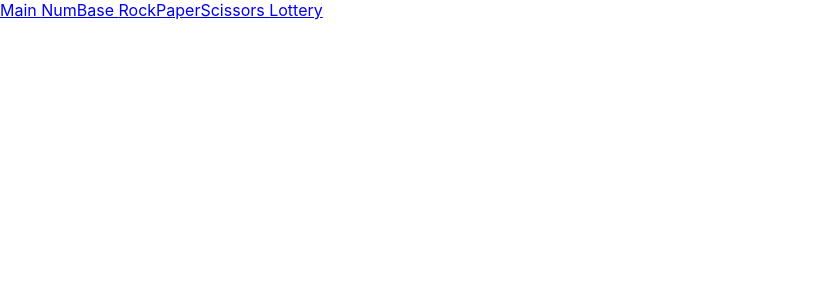
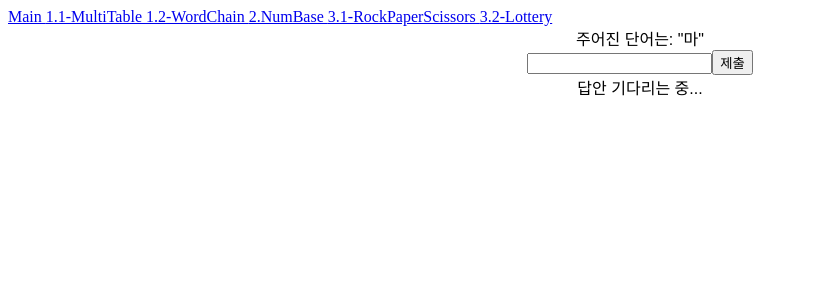
Before and after one commit to headring/FEB_DP_ReactStudy, a React (Create React App) app in the folder jsx/: page /WordChain in a window 1280 px wide. Shown: the top 300 px of the page, without its empty margins (0-815 px from the left). Built offline with nearby package versions, Linux system fonts and the light colour scheme.

Commit message:
1주차 2주차 SPA 작성

```diff
--- /dev/null
+++ b/jsx/src/1.1-MultiTable/MultBody.js
@@ -0,0 +1,46 @@
+import { useState, useRef } from "react";
+
+export default function MultBody() {
+  // 영상에서 나온대로 변경되어야 할 state는 총 4개: 숫자1 & 숫자2 & 입력값 & 정답확인
+  const [first, setFirst] = useState(Math.ceil(Math.random() * 9));
+  const [second, setSecond] = useState(Math.ceil(Math.random() * 9));
+  const [value, setValue] = useState("");
+  const [result, setResult] = useState("아직 미정");
+  const input = useRef();
+  /*
+  setState는 비동기인다???
+  setState((prevState) => {
+    return {
+      value: ''
+      first: Math.ceil(Math.random() * 9)
+      등등
+    };
+  });
+  */
+  const onSubmit = (e) => {
+    e.preventDefault();
+    if (parseInt(value, 10) === first * second) {
+      setValue("");
+      setFirst(Math.ceil(Math.random() * 9));
+      setSecond(Math.ceil(Math.random() * 9));
+      setResult(value + " 정답입니다!!");
+      input.current.focus();
+    } else setResult("다시 입력하세요");
+  };
+
+  return (
+    <div className="App">
+      <span>{`${first} 곱하기 ${second}는?`}</span>
+      <form onSubmit={onSubmit}>
+        <input
+          ref={input}
+          type="number"
+          value={value}
+          onChange={(e) => setValue(e.target.value)}
+        />
+        <button>입력!</button>
+      </form>
+      <span>{result}</span>
+    </div>
+  );
+}
--- /dev/null
+++ b/jsx/src/1.2-WordChain/WordBody.js
@@ -0,0 +1,60 @@
+import { useState, useRef } from "react";
+
+export default function WordBody() {
+  // 필요한 hooks 1) 시작단어 2)입력값 3)결과
+
+  const generateWord = () => {
+    let arr = [
+      "가",
+      "나",
+      "다",
+      "라",
+      "마",
+      "바",
+      "사",
+      "아",
+      "자",
+      "차",
+      "카",
+      "타",
+      "파",
+      "하"
+    ];
+    let ranNum = Math.floor(Math.random() * arr.length);
+    return arr[ranNum];
+  };
+
+  const [input, setInput] = useState("");
+  const [givenWord, setGivenWord] = useState(generateWord());
+  const [result, setResult] = useState("답안 기다리는 중...");
+  const refe = useRef("");
+
+  const onSubmit = (e) => {
+    e.preventDefault();
+    if (givenWord === input[0]) {
+      setGivenWord(input[input.length - 1]);
+      setResult("정답입니다. 다음은...");
+      setInput("");
+      refe.current.focus();
+    } else {
+      setResult("다시 입력");
+      refe.current.focus();
+    }
+  };
+
+  return (
+    <div className="App">
+      <span>주어진 단어는: "{givenWord}"</span>
+      <form onSubmit={onSubmit}>
+        <input
+          ref={refe}
+          type="string"
+          value={input}
+          onChange={(e) => setInput(e.target.value)}
+        />
+        <button>제출</button>
+      </form>
+      <span>{result}</span>
+    </div>
+  );
+}
--- a/jsx/src/Lottery/LotBody.js
+++ b/jsx/src/3.1-Lottery/LotBody.js
@@ -31,7 +31,7 @@ export default function LotBody() {
   //5. useRef -> 일반 값을 기억
   const timeouts = useRef([]);
 
-  //useEffect
+  //useEffect 필요에 따라서 여러번 사용 가능
   useEffect(() => {
     console.log('useEffect')
     for(let i = 0; i < winNumbers.length - 1; i++){
--- /dev/null
+++ b/jsx/src/3.2-RockPaperScissors/RPCBody.js
@@ -0,0 +1,82 @@
+import { useState, useRef, useEffect } from "react";
+
+
+export default function RPCBody() {
+  const rspCoords = {
+    바위: '0',
+    가위: '-142px',
+    보: '-284px'
+  }
+  const scores = {
+    가위: 1,
+    바위: 0,
+    보: -1
+  }
+  const computerChoice = (imgCoord) => {
+    return Object.entries(rspCoords).find((v) => v[1] === imgCoord)[0];
+  };
+  /*hooks는 lifecylce이 없지만 흉내낼 수 있음
+
+  */
+  //필요한 state
+  // 결과
+  const [result, setResult] = useState('');
+  // 점수표
+  const [score, setScore] = useState(0);
+  //이미지좌표??
+  const [imgCoord, setImgCoord] = useState(rspCoords.바위);
+  //useRef
+  const interval = useRef();
+
+  //useEffect
+  // useEffect(() => { //didMount, didUpdate 역할(1대 1 대응 아님)
+  //   interval.current = setInterval(changeHand, 100);
+  //   return () => {
+  //     clearInterval(interval.current);
+  //   }
+  // },[imgCoord]);
+
+  //동작함수
+  const changeHand = () => {
+    if (imgCoord === rspCoords.바위){
+      setImgCoord(rspCoords.바위);
+    }else if (imgCoord === rspCoords.가위){
+      setImgCoord(rspCoords.가위);
+    }else if (imgCoord === rspCoords.보){
+      setImgCoord(rspCoords.보);
+    }
+  };
+
+  const onClickBtn = (choice) => {
+    clearInterval(interval.current);
+    const myScore = scores[choice]; // 내가 클릭한 것의 값을 저장함 예) 바위를 누르면 바위의 값을 저장
+    const cpuScore = scores[computerChoice(imgCoord)] // 컴퓨터가 클릭한 것을 가져옴
+    const diff = myScore - cpuScore;
+    if(diff === 0){
+      setResult('비겼습니다');
+    }else if([-1, 2].includes(diff)){
+      setResult('이겼습니다');
+      setScore((prevScore) => prevScore + 1);
+    }else{
+      setResult('졌습니다');
+      setScore((prevScore) => prevScore - 1);
+    }
+    setTimeout(() => {
+      interval.current = setInterval
+    })
+
+  };
+
+  // 렌더링 구간
+  return (
+    <div id="computer" style={{ background: `url(https://en.pimg.jp/023/182/267/1/23182267.jpg) ${imgCoord} 0` }}>
+      <button id="scissor" className="btn" onClick={onClickBtn('가위')} >가위</button>
+      <button id="rock" className="btn" onClick={onClickBtn('바위')} >바위</button>
+      <button id="paper" className="btn" onClick={onClickBtn('보')} >보</button>
+      <div className="result_area">
+        <div className="current_result">결과: {result}</div>
+        <div className="current_score">현재 점수는: {score}</div>
+      </div>
+    </div>
+  );
+}
--- a/jsx/src/App.css
+++ b/jsx/src/App.css
@@ -1,38 +1,4 @@
 .App {
+  font-family: sans-serif;
   text-align: center;
 }
-
-.App-logo {
-  height: 40vmin;
-  pointer-events: none;
-}
-
-@media (prefers-reduced-motion: no-preference) {
-  .App-logo {
-    animation: App-logo-spin infinite 20s linear;
-  }
-}
-
-.App-header {
-  background-color: #282c34;
-  min-height: 100vh;
-  display: flex;
-  flex-direction: column;
-  align-items: center;
-  justify-content: center;
-  font-size: calc(10px + 2vmin);
-  color: white;
-}
-
-.App-link {
-  color: #61dafb;
-}
-
-@keyframes App-logo-spin {
-  from {
-    transform: rotate(0deg);
-  }
-  to {
-    transform: rotate(360deg);
-  }
-}
--- a/jsx/src/App.js
+++ b/jsx/src/App.js
@@ -1,7 +1,9 @@
-import NumBody from "./NumBase/NumBody";
+import NumBody from "./2-NumBase/NumBody";
 import {Routes, Route, Link } from 'react-router-dom'
-import RPCBody from "./RockPaperScissors/RPCBody";
-import LotBody from "./Lottery/LotBody";
+import RPCBody from "./3.2-RockPaperScissors/RPCBody";
+import LotBody from "./3.1-Lottery/LotBody";
+import MultBody from "./1.1-MultiTable/MultBody";
+import WordBody from "./1.2-WordChain/WordBody";
 
 export default function App() {
   return (
@@ -9,14 +11,18 @@ export default function App() {
       <div>
         <div>
           <Link to="/" > Main </Link>
-          <Link to="/NumBase" element={<NumBody />}> NumBase </Link>
-          <Link to="/RockPaperScissors" element={<RPCBody />}> RockPaperScissors </Link>
-          <Link to="/Lottery" element={<LotBody />}> Lottery </Link>
+          <Link to="/MultiTable" element={<MultBody />}> 1.1-MultiTable </Link>
+          <Link to="/WordChain" element={<WordBody />}> 1.2-WordChain </Link>
+          <Link to="/NumBase" element={<NumBody />}> 2.NumBase </Link>
+          <Link to="/RockPaperScissors" element={<RPCBody />}> 3.1-RockPaperScissors </Link>
+          <Link to="/Lottery" element={<LotBody />}> 3.2-Lottery </Link>
         </div>
       </div>
 
       <Routes>
         {/* <Route path="/" /> */}
+        <Route path="/MultiTable" element={<MultBody />}/>
+        <Route path="/WordChain" element={<WordBody />}/>
         <Route path="/NumBase" element={<NumBody />}/>
         <Route path="/RockPaperScissors" element={<RPCBody />} />
         <Route path="/Lottery" element={<LotBody />} />
--- a/jsx/src/index.css
+++ b/jsx/src/index.css
@@ -1,13 +1,4 @@
-body {
-  margin: 0;
-  font-family: -apple-system, BlinkMacSystemFont, 'Segoe UI', 'Roboto', 'Oxygen',
-    'Ubuntu', 'Cantarell', 'Fira Sans', 'Droid Sans', 'Helvetica Neue',
-    sans-serif;
-  -webkit-font-smoothing: antialiased;
-  -moz-osx-font-smoothing: grayscale;
+.App {
+  font-family: sans-serif;
+  text-align: center;
 }
-
-code {
-  font-family: source-code-pro, Menlo, Monaco, Consolas, 'Courier New',
-    monospace;
-}
```
Also changed, not shown: jsx/src/3.2-RockPaperScissors/useInterval.js (added, +24 -0 lines), jsx/src/2-NumBase/NumBody.js (renamed from jsx/src/NumBase/NumBody.js), jsx/src/2-NumBase/Try.js (renamed from jsx/src/NumBase/Try.js), jsx/src/3.1-Lottery/Ball.js (renamed from jsx/src/Lottery/Ball.js), jsx/src/3.2-RockPaperScissors/img/rsp.jpeg (added).
